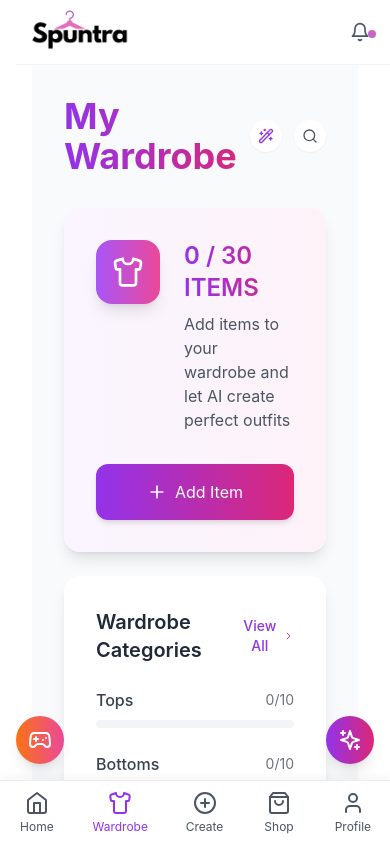
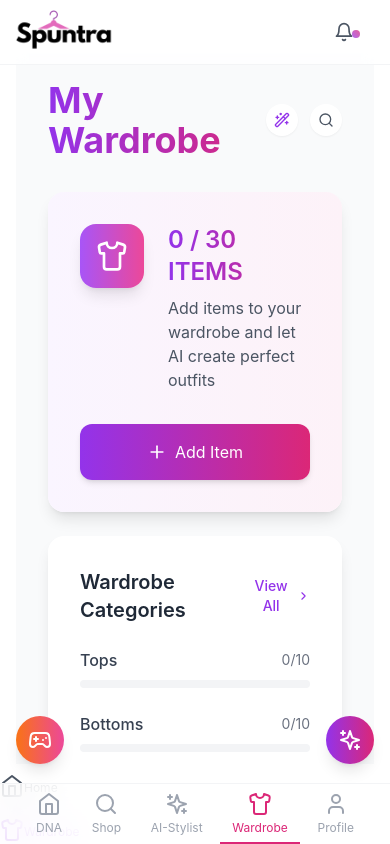
Before and after one commit to dejy100/spuntrademo-v1, a React (Vite) app: page /wardrobe in a window 390 px wide. Built offline with nearby package versions, Linux system fonts and the light colour scheme.

Commit message:
Update mobile styles to match Bolt version

```diff
--- a/src/styles/mobile.css
+++ b/src/styles/mobile.css
@@ -1,6 +1,6 @@
 /* Mobile-specific styles */
 :root {
-  --nav-height: 64px;
+  --nav-height: 80px;
   --safe-area-inset-top: env(safe-area-inset-top, 0px);
   --safe-area-inset-bottom: env(safe-area-inset-bottom, 0px);
 }
@@ -16,56 +16,100 @@ html, body, #root {
 
 /* Main container */
 .mobile-container {
+  max-width: 100vw;
   min-height: 100vh;
-  width: 100%;
-  max-width: 100vw;
-  display: flex;
-  flex-direction: column;
-  background: #ffffff;
   overflow-x: hidden;
   position: relative;
+  background: #ffffff;
 }
 
 /* Content area */
 .mobile-content {
-  flex: 1;
+  padding-bottom: 80px; /* Space for bottom navigation */
+  -webkit-overflow-scrolling: touch;
   overflow-y: auto;
-  -webkit-overflow-scrolling: touch;
-  padding: 16px 16px calc(var(--nav-height) + var(--safe-area-inset-bottom)) 16px;
-  position: relative;
-  height: calc(100vh - var(--nav-height));
+  height: calc(100vh - 80px);
 }
 
-/* Mobile navigation */
-.mobile-nav {
+/* Safe area insets */
+.safe-area-top {
+  padding-top: env(safe-area-inset-top);
+}
+
+.safe-area-bottom {
+  padding-bottom: env(safe-area-inset-bottom);
+}
+
+/* Bottom navigation */
+.bottom-nav {
   position: fixed;
   bottom: 0;
   left: 0;
   right: 0;
-  height: calc(var(--nav-height) + var(--safe-area-inset-bottom));
   background: white;
+  padding-bottom: env(safe-area-inset-bottom);
   border-top: 1px solid #eee;
-  padding-bottom: var(--safe-area-inset-bottom);
-  box-shadow: 0 -2px 10px rgba(0, 0, 0, 0.05);
-  z-index: 1000;
+  z-index: 50;
+  height: 80px;
 }
 
-.mobile-nav .nav-content {
-  height: var(--nav-height);
-  display: flex;
-  justify-content: space-around;
-  align-items: center;
-}
-
-/* Touch-friendly buttons */
+/* Touch-friendly elements */
 .touch-target {
   min-height: 44px;
   min-width: 44px;
   display: flex;
-  flex-direction: column;
   align-items: center;
   justify-content: center;
-  padding: 4px;
+}
+
+/* Hide scrollbar but maintain functionality */
+.no-scrollbar {
+  -ms-overflow-style: none;
+  scrollbar-width: none;
+}
+
+.no-scrollbar::-webkit-scrollbar {
+  display: none;
+}
+
+/* Transitions */
+.page-transition {
+  transition: all 0.3s ease-in-out;
+}
+
+.page-enter {
+  opacity: 0;
+  transform: translateX(100%);
+}
+
+.page-enter-active {
+  opacity: 1;
+  transform: translateX(0);
+}
+
+.page-exit {
+  opacity: 1;
+  transform: translateX(0);
+}
+
+.page-exit-active {
+  opacity: 0;
+  transform: translateX(-100%);
+}
+
+/* Floating elements */
+.floating-assistant {
+  position: fixed;
+  bottom: calc(80px + 16px + var(--safe-area-inset-bottom));
+  right: 16px;
+  z-index: 900;
+}
+
+.style-arena-button {
+  position: fixed;
+  bottom: calc(80px + 16px + var(--safe-area-inset-bottom));
+  left: 16px;
+  z-index: 900;
 }
 
 /* Mobile header */
@@ -77,28 +121,3 @@ html, body, #root {
   z-index: 100;
   border-bottom: 1px solid #eee;
 }
-
-/* Floating elements */
-.floating-assistant {
-  position: fixed;
-  bottom: calc(var(--nav-height) + 16px + var(--safe-area-inset-bottom));
-  right: 16px;
-  z-index: 900;
-}
-
-.style-arena-button {
-  position: fixed;
-  bottom: calc(var(--nav-height) + 16px + var(--safe-area-inset-bottom));
-  left: 16px;
-  z-index: 900;
-}
-
-/* Hide scrollbar but maintain functionality */
-.no-scrollbar {
-  -ms-overflow-style: none;  /* IE and Edge */
-  scrollbar-width: none;  /* Firefox */
-}
-
-.no-scrollbar::-webkit-scrollbar {
-  display: none;  /* Chrome, Safari and Opera */
-}
```
